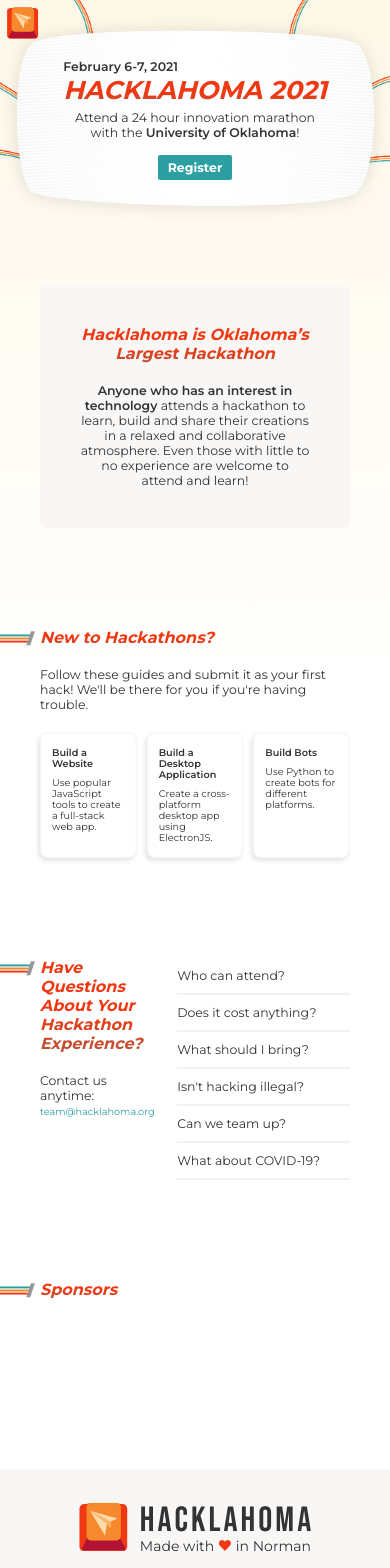
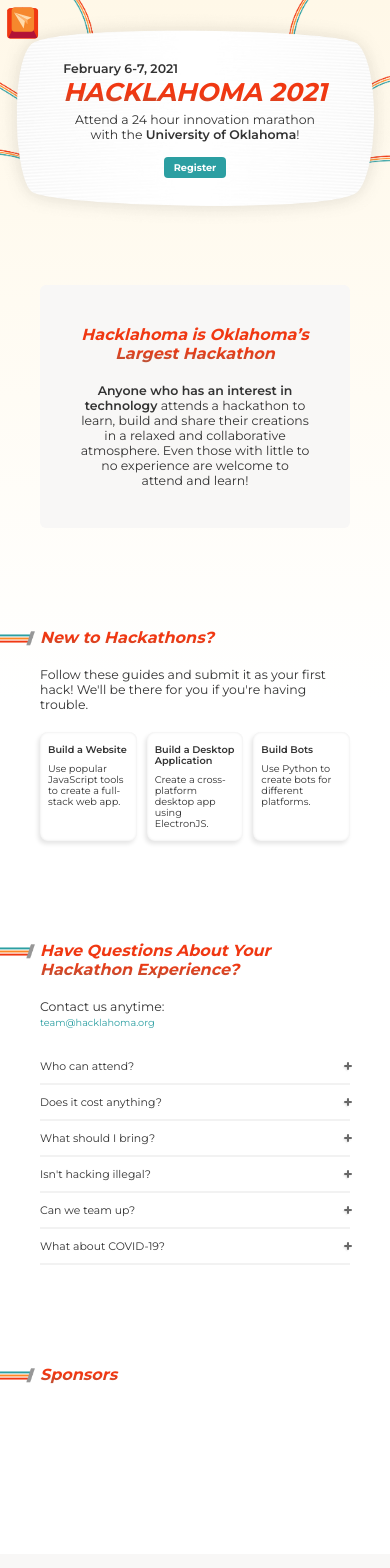
Before and after one commit to Hacklahoma/2021, a React (Create React App) app: page / in a window 390 px wide. Shown: the top 1568 px of the page. Built offline with nearby package versions, Linux system fonts and the light colour scheme.

Commit message:
FAQ Finished

```diff
--- a/src/components/FAQ.jsx
+++ b/src/components/FAQ.jsx
@@ -5,7 +5,16 @@
 /**
  * Contains all the header needs
  */
-const FAQ = () => (
+const FAQ = () => {
+  /**
+  * Expands FAQ item
+  */
+  const handleClick = (e) => {
+    const parent = e.currentTarget.parentNode;
+    parent.classList.toggle('show');
+  };
+
+  return (
     <Section>
       <div className="faq">
         <div className="left">
@@ -13,15 +22,56 @@
           <p>Contact us anytime:<br /><a href="mailto:team@hacklahoma.org(Hacklahoma Team)">team@hacklahoma.org</a></p>
         </div>
         <div className="right">
-        <div className="item"><p>Who can attend?</p></div>
-        <div className="item"><p>Does it cost anything?</p></div>
-        <div className="item"><p>What should I bring?</p></div>
-        <div className="item"><p>Isn't hacking illegal?</p></div>
-        <div className="item"><p>Can we team up?</p></div>
-        <div className="item"><p>What about COVID-19?</p></div>
+          <div className="item">
+            <button onClick={handleClick}><p>Who can attend?</p><ExpandIcon /></button>
+            <div className="answer">
+              This is an answer
+            </div>
+          </div>
+          <div className="item">
+            <button onClick={handleClick}><p>Does it cost anything?</p><ExpandIcon /></button>
+            <div className="answer">
+              This is an answer
+            </div>
+          </div>
+          <div className="item">
+            <button onClick={handleClick}><p>What should I bring?</p><ExpandIcon /></button>
+            <div className="answer">
+              This is an answer
+            </div>
+          </div>
+          <div className="item">
+            <button onClick={handleClick}><p>Isn't hacking illegal?</p><ExpandIcon /></button>
+            <div className="answer">
+              This is an answer
+            </div>
+          </div>
+          <div className="item">
+            <button onClick={handleClick}><p>Can we team up?</p><ExpandIcon /></button>
+            <div className="answer">
+              This is an answer
+            </div>
+          </div>
+          <div className="item">
+            <button onClick={handleClick}><p>What about COVID-19?</p><ExpandIcon /></button>
+            <div className="answer">
+              This is an answer
+            </div>
+          </div>
         </div>
       </div>
     </Section>
   );
+};
+
+/**
+ * Expandable icon
+ */
+const ExpandIcon = () => (
+  <div className="expand-icon">
+    <div className="horizontal" />
+    <div className="vertical" />
+  </div>
+);
 
 export default FAQ;
--- a/src/components/Header.jsx
+++ b/src/components/Header.jsx
@@ -15,7 +15,7 @@
             <h1>HACKLAHOMA 2021</h1>
           </div>
           <p className="subtitle">Attend a 24 hour innovation marathon with the <strong>University of Oklahoma</strong>!</p>
-          <a href="/" className="register">Register</a>
+          <a href="/" className="register"><p>Register</p></a>
         </div>
       </div>
     </div>
--- a/src/styles/app.scss
+++ b/src/styles/app.scss
@@ -13,6 +13,16 @@
 
 h1 {
   font-size: 3em;
+}
+
+button {
+  background: none;
+  border: 0;
+  color: inherit;
+  cursor: pointer;
+  font: inherit;
+  outline: inherit;
+  padding: 0;
 }
 
 strong {
--- a/src/styles/faq.scss
+++ b/src/styles/faq.scss
@@ -21,11 +21,85 @@
     width: 100%;
 
     .item {
-      border-bottom: 2px solid #f2f2f2;
-      box-sizing: border-box;
-      padding: 10px 30px 10px 0;
-      white-space: nowrap;
-      width: 100%;
+      font-size: 14px;
+
+      .answer {
+        height: 0;
+        overflow: hidden;
+        transition: height 200ms, background 200ms;
+      }
+
+      &.show {
+        .answer {
+          background: rgba($color: $light, $alpha: 0.8);
+          height: 100px;
+        }
+
+        .expand-icon {
+          .vertical {
+            height: 2px;
+          }
+        }
+      }
+
+      button {
+        align-items: center;
+        border-bottom: 2px solid #f2f2f2;
+        border-left: 0 solid rgba($color: $cyan, $alpha: 0.2);
+        box-sizing: border-box;
+        display: flex;
+        justify-content: space-between;
+        padding: 10px 0;
+        transition: border-left 200ms;
+        white-space: nowrap;
+        width: 100%;
+
+        p {
+          transition: transform 200ms;
+        }
+
+        .expand-icon {
+          align-items: center;
+          display: flex;
+          height: 8px;
+          justify-content: center;
+          width: 8px;
+
+          div {
+            background: rgb(105, 105, 105);
+            border-radius: 5px;
+            box-shadow: -1px 1px 2px rgba($color: #000, $alpha: 0.1);
+          }
+
+          .horizontal {
+            height: 2px;
+            width: 100%;
+          }
+
+          .vertical {
+            height: 100%;
+            margin-left: calc(-50% - 1px);
+            transition: height 200ms;
+            width: 2px;
+          }
+        }
+
+        &:hover {
+          p {
+            text-shadow: -3px 2px 4px rgba(0, 0, 0, 0.15);
+            transform: translate(5px, -3px);
+          }
+        }
+      }
+    }
+  }
+
+  @media only screen and (max-width: 480px) {
+    flex-flow: column;
+
+    .right {
+      margin-top: 20px;
+      padding-left: 0;
     }
   }
 }
--- a/src/styles/guides.scss
+++ b/src/styles/guides.scss
@@ -29,6 +29,16 @@
 
         &:hover {
           background: rgba($color: $light, $alpha: 0.8);
+
+          .head,
+          .body {
+            transform: translate(2px, -2px);
+          }
+        }
+
+        .head,
+        .body {
+          transition: transform 150ms;
         }
 
         .body {
@@ -41,6 +51,8 @@
         }
 
         @media only screen and (max-width: 570px) {
+          padding: 12px 8px;
+
           &:nth-child(2) {
             margin: 0 10px;
           }
--- a/src/styles/header.scss
+++ b/src/styles/header.scss
@@ -72,15 +72,23 @@
 
       .register {
         background: $cyan;
-        border-radius: 2px;
+        border-radius: 4px;
         color: white;
         font-weight: 800;
         padding: 7px 14px;
         text-decoration: none;
         transition: background 150ms;
 
+        p {
+          transition: transform 150ms;
+        }
+
         &:hover {
           background: #21797c;
+
+          p {
+            transform: translate(1.5px, -1px);
+          }
         }
       }
     }
```
Lines whose indentation alone changed are shown as unchanged.
